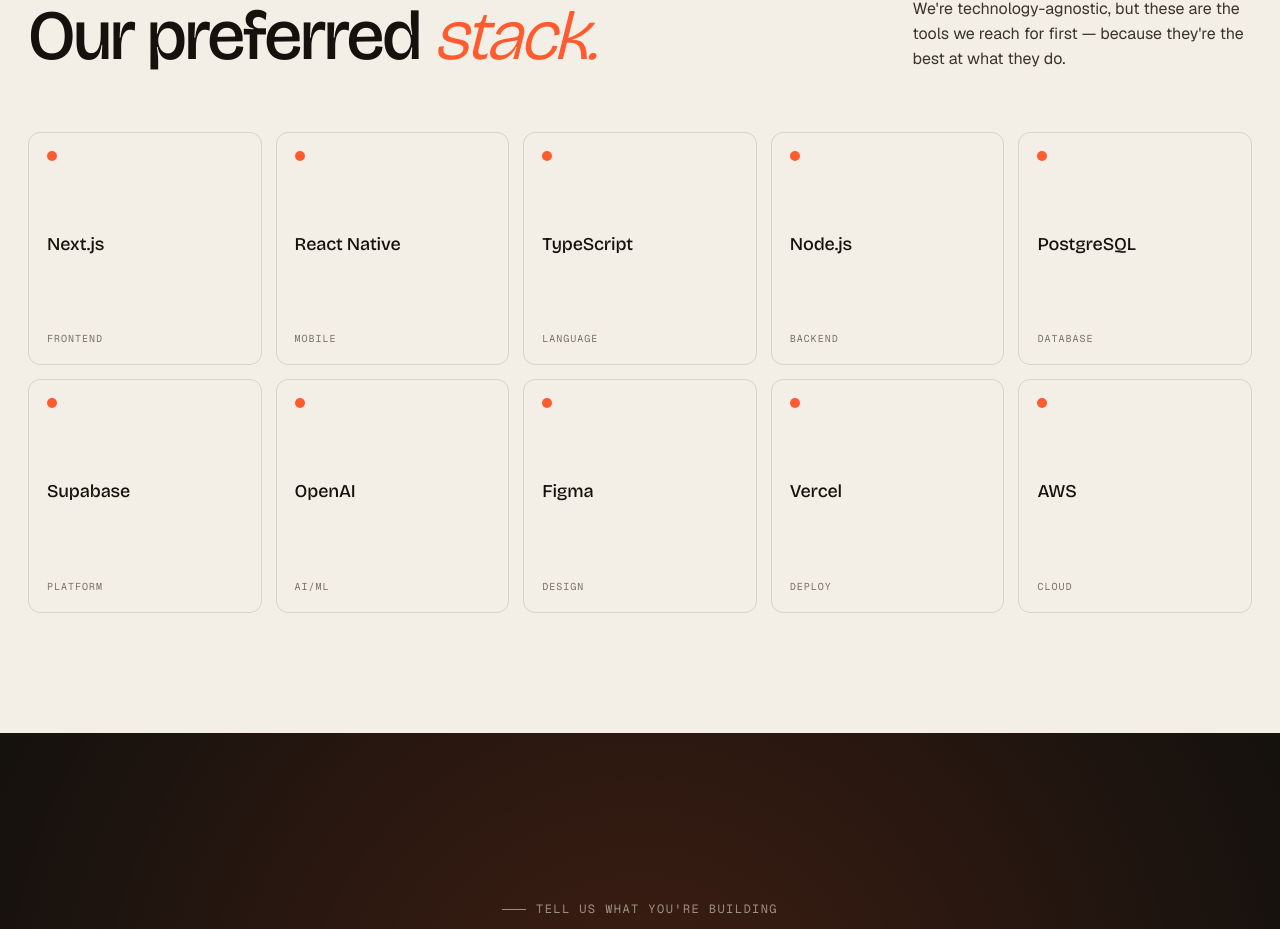
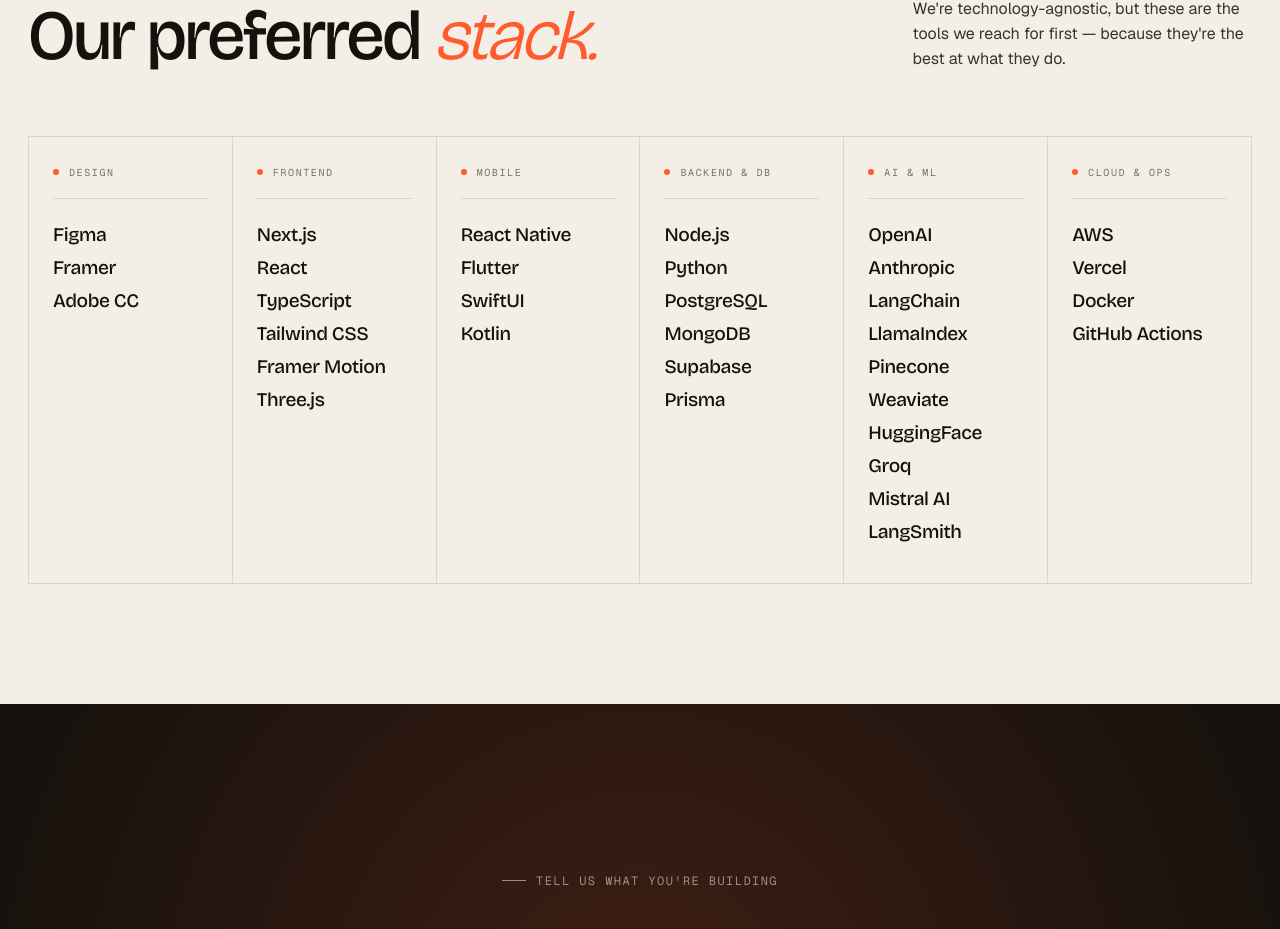
Before and after one commit to jayb3008/Serve-Solutions-LLP, a React (Vite) app: page /services in a window 1280 px wide. Shown: the part 4828-5757 px from the top of the page. Built offline with nearby package versions, Linux system fonts and the light colour scheme.

Commit message:
feat: initialize project with global CSS styles and Services page structure

```diff
--- a/src/index.css
+++ b/src/index.css
@@ -2287,3 +2287,94 @@ footer.site-footer {
   clip-path: polygon(50% 0, 100% 25%, 100% 75%, 50% 100%, 0 75%, 0 25%);
   border: 1px solid rgba(255, 255, 255, .4);
 }
+
+/* ── Stack category grid (Services page) ── */
+.stack-cats {
+  display: grid;
+  grid-template-columns: repeat(6, 1fr);
+  margin-top: 64px;
+  border-top: 1px solid var(--line);
+  border-left: 1px solid var(--line);
+}
+
+.stack-cat {
+  border-right: 1px solid var(--line);
+  border-bottom: 1px solid var(--line);
+  padding: 28px 24px 40px;
+}
+
+.stack-cat__label {
+  font-family: var(--mono);
+  font-size: 10px;
+  text-transform: uppercase;
+  letter-spacing: .16em;
+  color: var(--muted);
+  padding-bottom: 18px;
+  margin-bottom: 24px;
+  border-bottom: 1px solid var(--line);
+  display: flex;
+  align-items: center;
+  gap: 10px;
+}
+
+.stack-cat__label::before {
+  content: "";
+  width: 6px;
+  height: 6px;
+  border-radius: 50%;
+  background: var(--accent);
+  flex-shrink: 0;
+}
+
+.stack-cat__tools {
+  list-style: none;
+  padding: 0;
+  margin: 0;
+  display: flex;
+  flex-direction: column;
+  gap: 10px;
+}
+
+.stack-cat__tools li {
+  font-family: var(--display);
+  font-size: clamp(15px, 1.5vw, 20px);
+  font-weight: 500;
+  letter-spacing: -.02em;
+  line-height: 1.2;
+  color: var(--ink);
+  cursor: default;
+  display: inline-block;
+  position: relative;
+  transition: color .25s ease;
+}
+
+.stack-cat__tools li::after {
+  content: "";
+  position: absolute;
+  left: 0;
+  bottom: -1px;
+  width: 0;
+  height: 1px;
+  background: var(--accent);
+  transition: width .35s cubic-bezier(.7, 0, .2, 1);
+}
+
+.stack-cat__tools li:hover {
+  color: var(--accent);
+}
+
+.stack-cat__tools li:hover::after {
+  width: 100%;
+}
+
+@media (max-width: 1120px) {
+  .stack-cats {
+    grid-template-columns: repeat(3, 1fr);
+  }
+}
+
+@media (max-width: 640px) {
+  .stack-cats {
+    grid-template-columns: repeat(2, 1fr);
+  }
+}
--- a/src/pages/Services.tsx
+++ b/src/pages/Services.tsx
@@ -98,18 +98,33 @@ const deliverables = [
   },
 ];
 
-const stack = [
-  { name: 'Next.js',       cat: 'Frontend' },
-  { name: 'React Native',  cat: 'Mobile' },
-  { name: 'TypeScript',    cat: 'Language' },
-  { name: 'Node.js',       cat: 'Backend' },
-  { name: 'PostgreSQL',    cat: 'Database' },
-  { name: 'Supabase',      cat: 'Platform' },
-  { name: 'OpenAI',        cat: 'AI/ML' },
-  { name: 'Figma',         cat: 'Design' },
-  { name: 'Vercel',        cat: 'Deploy' },
-  { name: 'AWS',           cat: 'Cloud' },
+const stackGroups = [
+  {
+    cat: 'Design',
+    tools: ['Figma', 'Framer', 'Adobe CC'],
+  },
+  {
+    cat: 'Frontend',
+    tools: ['Next.js', 'React', 'TypeScript', 'Tailwind CSS', 'Framer Motion', 'Three.js'],
+  },
+  {
+    cat: 'Mobile',
+    tools: ['React Native', 'Flutter', 'SwiftUI', 'Kotlin'],
+  },
+  {
+    cat: 'Backend & DB',
+    tools: ['Node.js', 'Python', 'PostgreSQL', 'MongoDB', 'Supabase', 'Prisma'],
+  },
+  {
+    cat: 'AI & ML',
+    tools: ['OpenAI', 'Anthropic', 'LangChain', 'LlamaIndex', 'Pinecone', 'Weaviate', 'HuggingFace', 'Groq', 'Mistral AI', 'LangSmith'],
+  },
+  {
+    cat: 'Cloud & Ops',
+    tools: ['AWS', 'Vercel', 'Docker', 'GitHub Actions'],
+  },
 ];
+
 
 export default function Services() {
   const heroRef = useRef<HTMLDivElement>(null);
@@ -234,12 +249,16 @@ export default function Services() {
               We're technology-agnostic, but these are the tools we reach for first — because they're the best at what they do.
             </p>
           </div>
-          <div className="stack-grid">
-            {stack.map((s, i) => (
-              <div key={s.name} className="stk reveal" data-d={String(i % 5)}>
-                <div className="stk__dot" />
-                <h5>{s.name}</h5>
-                <span>{s.cat}</span>
+
+          <div className="stack-cats reveal" data-d="1">
+            {stackGroups.map((group) => (
+              <div key={group.cat} className="stack-cat">
+                <div className="stack-cat__label">{group.cat}</div>
+                <ul className="stack-cat__tools">
+                  {group.tools.map((tool) => (
+                    <li key={tool}>{tool}</li>
+                  ))}
+                </ul>
               </div>
             ))}
           </div>
```
Also changed, not shown: .claude/settings.local.json.
